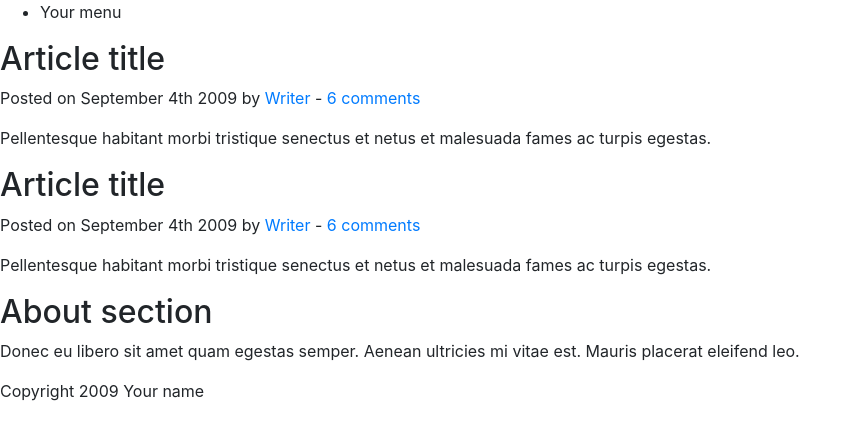
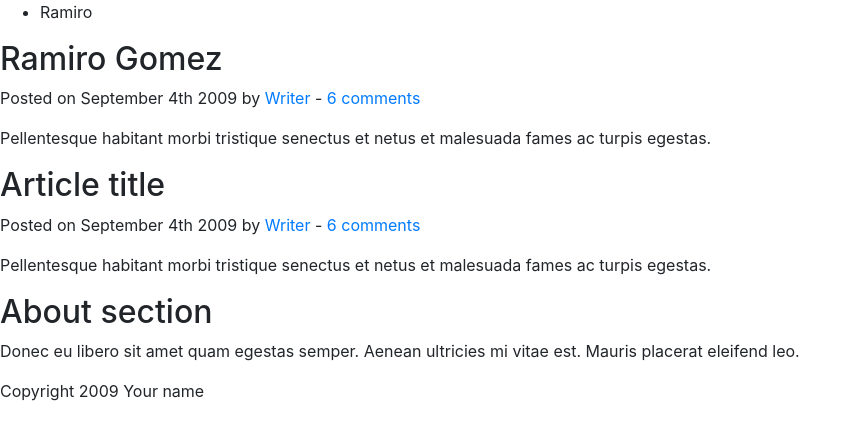
Before and after one commit to ramiro1993/demo-repo2, a plain HTML site: page index.html in a window 1280 px wide. Shown: the whole page, without its empty margins (0-858 px from the left). Drawn offline with nearby package versions, Linux system fonts and the light colour scheme.

Commit message:
Se modifico el titulo

```diff
--- a/index.html
+++ b/index.html
@@ -12,7 +12,7 @@
 	<header>
 		<nav>
 			<ul>
-				<li>Your menu</li>
+				<li>Ramiro</li>
 			</ul>
 		</nav>
 	</header>
@@ -21,7 +21,7 @@
 
 		<article>
 			<header>
-				<h2>Article title</h2>
+				<h2>Ramiro Gomez</h2>
 				<p>Posted on <time datetime="2009-09-04T16:31:24+02:00">September 4th 2009</time> by <a href="#">Writer</a> - <a href="#comments">6 comments</a></p>
 			</header>
 			<p>Pellentesque habitant morbi tristique senectus et netus et malesuada fames ac turpis egestas.</p>
```
